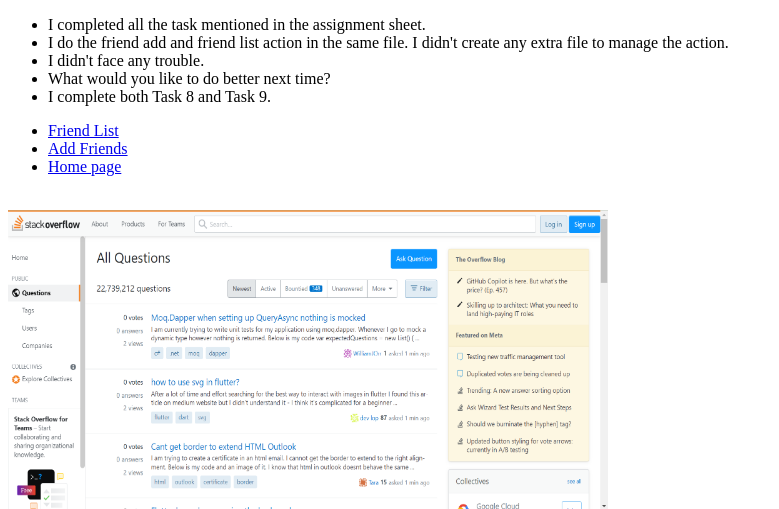
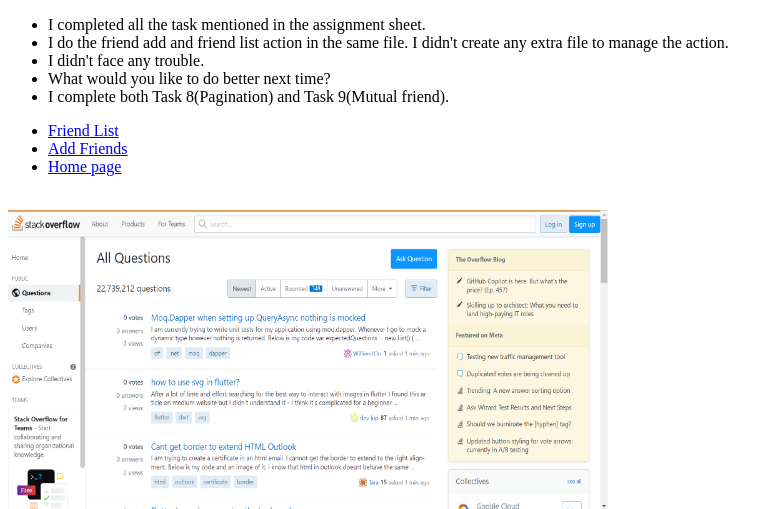
Before and after one commit to nadim321/My_Friends_System, a PHP site: page /about.php in a window 1280 px wide. Shown: the top 509 px of the page, without its empty margins (0-779 px from the left). Run offline with PHP 8.4, Linux system fonts and the light colour scheme.

Commit message:
pagination

```diff
--- a/about.php
+++ b/about.php
@@ -20,7 +20,7 @@
             What would you like to do better next time?
         </li>
         <li>
-            I complete both Task 8 and Task 9.
+            I complete both Task 8(Pagination) and Task 9(Mutual friend).
         </li>
     </ul>
 
```
